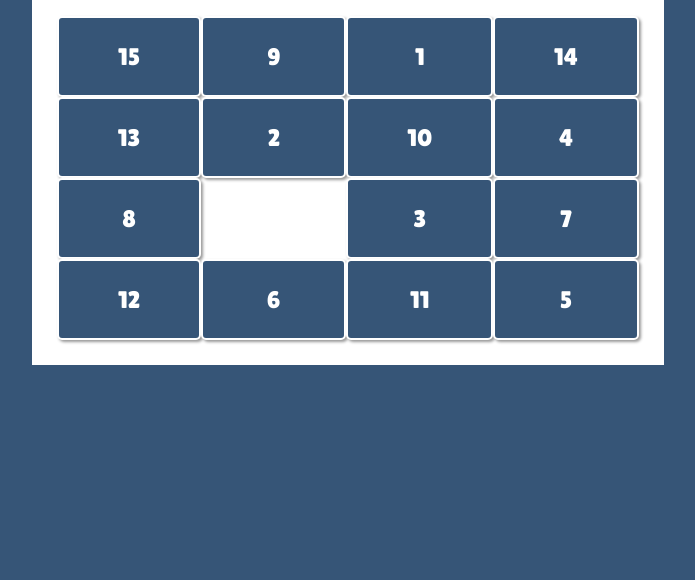
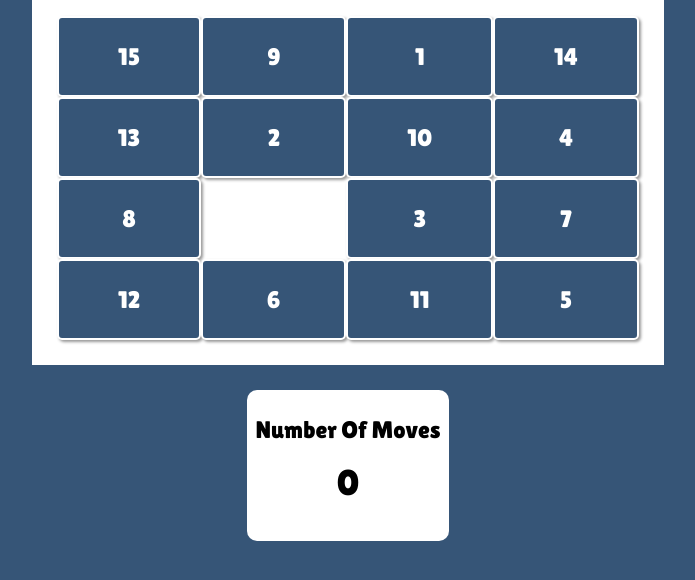
Before and after one commit to LincolnNowell/Sliding_Tiles, a plain HTML site: page Sliding Tiles/index.html in a window 1280 px wide. Shown: the part 144-724 px from the top of the page, without its empty margins (292-987 px from the left). Drawn offline with Linux system fonts and the light colour scheme.

Commit message:
Add files via upload

```diff
--- a/Sliding Tiles/index.html
+++ b/Sliding Tiles/index.html
@@ -13,7 +13,10 @@
     <div class="main">
 
     </div>
-
+    <div class="back">
+        <p id="desc">Number Of Moves</p>
+        <p id="moves">0</p>
+    </div>
     <script src="main.js"></script>
 </body>
 </html>
--- a/Sliding Tiles/main.js
+++ b/Sliding Tiles/main.js
@@ -24,6 +24,9 @@ class button{
         this.row = row;
         this.col = col;
         this.btn.addEventListener('click',(event) =>{
+            let NumMoves = document.getElementById('moves').innerHTML;
+            let moves = Number.parseInt(NumMoves);
+            document.getElementById('moves').innerHTML = ++moves;
 
             if(this.col - 1 > -1){
                 if(arr[this.col - 1][this.row].empty){
@@ -97,7 +100,7 @@ class button{
                 let main = document.querySelector('.main');
                 let body = document.querySelector('body');
                 main.remove();
-                body.append(Wintitle);
+                body.insertBefore(Wintitle,body.children[1]);
             }
         });
         if(this.empty){
--- a/Sliding Tiles/style.css
+++ b/Sliding Tiles/style.css
@@ -2,14 +2,33 @@
 
 body{
     background-color: #365577;
+    font-family: 'Lilita One', cursive;
 }
 
 #title{
     text-align: center;
     color: white;
-    font-family: 'Lilita One', cursive;
     font-size: 100px;
     margin-bottom: -75px;
+}
+
+.back{
+    background-color: white;
+    margin: 0px 42% 0px 42%;
+    border-radius: 10px;
+    padding-top: 2px;
+    padding-bottom: 2px;
+}
+
+#desc{
+    text-align: center;
+    font-size: 24px;
+}
+
+#moves{
+    text-align: center;
+    font-size: 36px;
+    margin-top: -5px;
 }
 
 .main{
```
